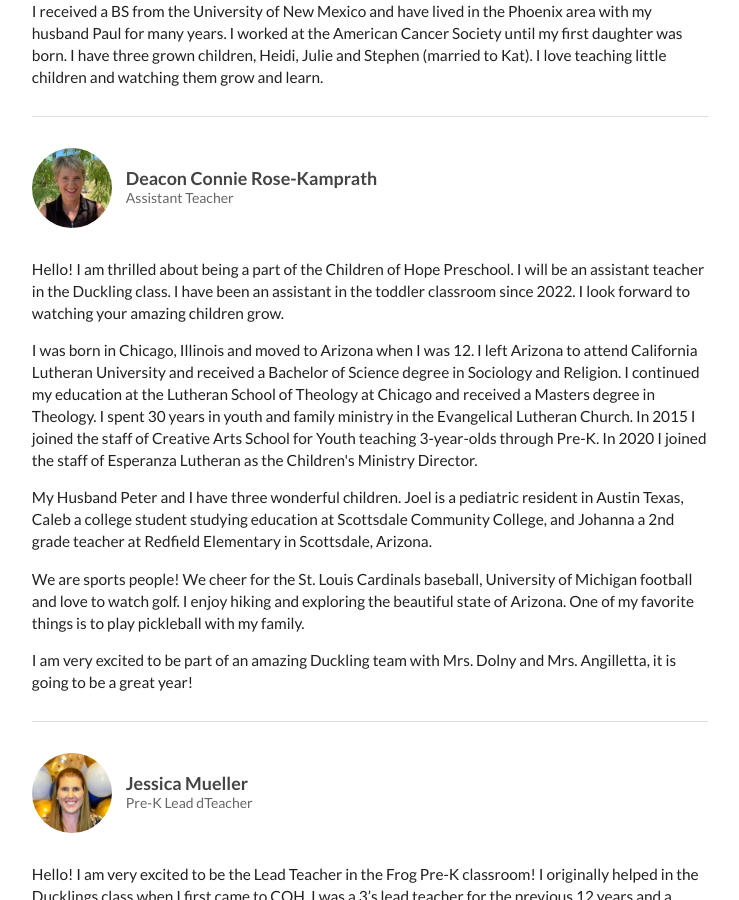
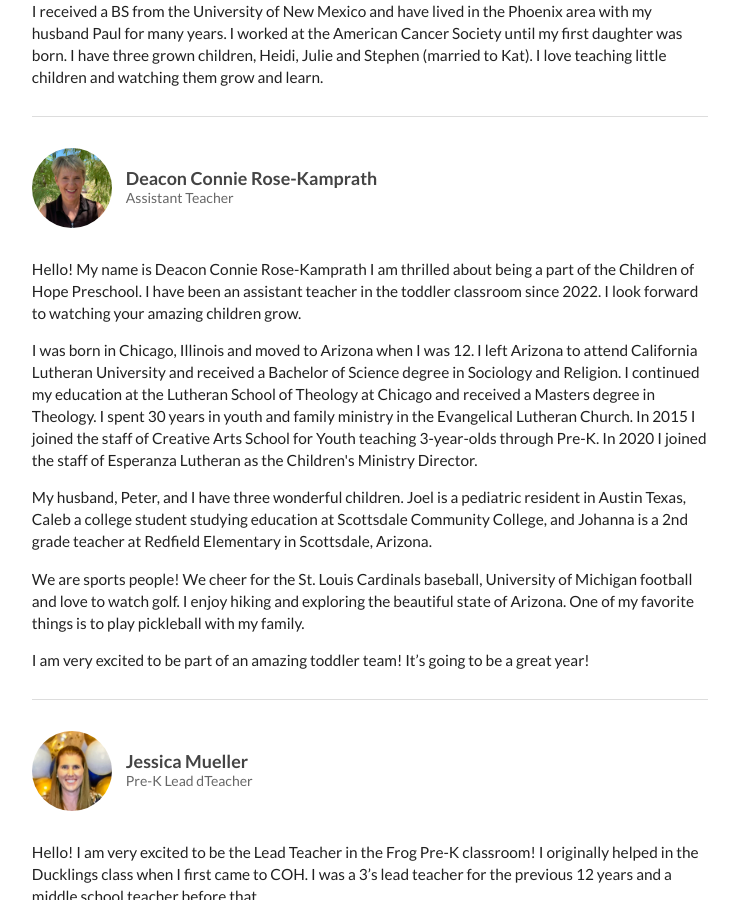
Before and after one commit to childrenofhope/childrenofhope, a Jekyll site: the page built from about/teachers.md, in a window 1280 px wide and 900 px high, scrolled down 2480 px. Shown: the whole window, without its empty margins (270-1009 px from the left). Built offline with Jekyll 4.4.1, drawn with Linux system fonts in a browser that asks for light colours.

Commit message:
Updated teacher bios

```diff
--- a/about/teachers.md
+++ b/about/teachers.md
@@ -130,23 +130,23 @@ Teachers & Staff
 <div class="ui hidden divider"></div>
 
 <p>
-  Hello! I am thrilled about being a part of the Children of Hope Preschool.  I will be an assistant teacher in the Duckling class.  I have been an assistant in the toddler classroom since 2022. I look forward to watching your amazing children grow.
+  Hello! My name is Deacon Connie Rose-Kamprath I am thrilled about being a part of the Children of Hope Preschool. I have been an assistant teacher in the toddler classroom since 2022. I look forward to watching your amazing children grow.
 </p>
 
 <p>
-  I was born in Chicago, Illinois and moved to Arizona when I was 12. I left Arizona to attend California Lutheran University and received a Bachelor of Science degree in Sociology and Religion. I continued my education at the Lutheran School of Theology at Chicago and received a Masters degree in Theology.  I spent 30 years in youth and family ministry in the Evangelical Lutheran Church.  In 2015 I joined the staff of Creative Arts School for Youth teaching 3-year-olds through Pre-K.  In 2020 I joined the staff of Esperanza Lutheran as the Children's Ministry Director.
+  I was born in Chicago, Illinois and moved to Arizona when I was 12. I left Arizona to attend California Lutheran University and received a Bachelor of Science degree in Sociology and Religion. I continued my education at the Lutheran School of Theology at Chicago and received a Masters degree in Theology. I spent 30 years in youth and family ministry in the Evangelical Lutheran Church. In 2015 I joined the staff of Creative Arts School for Youth teaching 3-year-olds through Pre-K. In 2020 I joined the staff of Esperanza Lutheran as the Children's Ministry Director.
 </p>
 
 <p>
-  My Husband Peter and I have three wonderful children.  Joel is a pediatric resident in Austin Texas, Caleb a college student studying education at Scottsdale Community College, and Johanna a 2nd grade teacher at Redfield Elementary in Scottsdale, Arizona.
+  My husband, Peter, and I have three wonderful children. Joel is a pediatric resident in Austin Texas, Caleb a college student studying education at Scottsdale Community College, and Johanna is a 2nd grade teacher at Redfield Elementary in Scottsdale, Arizona.
 </p>
 
 <p>
-  We are sports people! We cheer for the St. Louis Cardinals baseball, University of Michigan football and love to watch golf.  I enjoy hiking and exploring the beautiful state of Arizona. One of my favorite things is to play pickleball with my family.
+  We are sports people! We cheer for the St. Louis Cardinals baseball, University of Michigan football and love to watch golf. I enjoy hiking and exploring the beautiful state of Arizona. One of my favorite things is to play pickleball with my family.
 </p>
 
 <p>
-  I am very excited to be part of an amazing Duckling team with Mrs. Dolny and Mrs. Angilletta, it is going to be a great year!
+  I am very excited to be part of an amazing toddler team! It’s going to be a great year!
 </p>
 
 <div class="ui section divider"></div>
```
